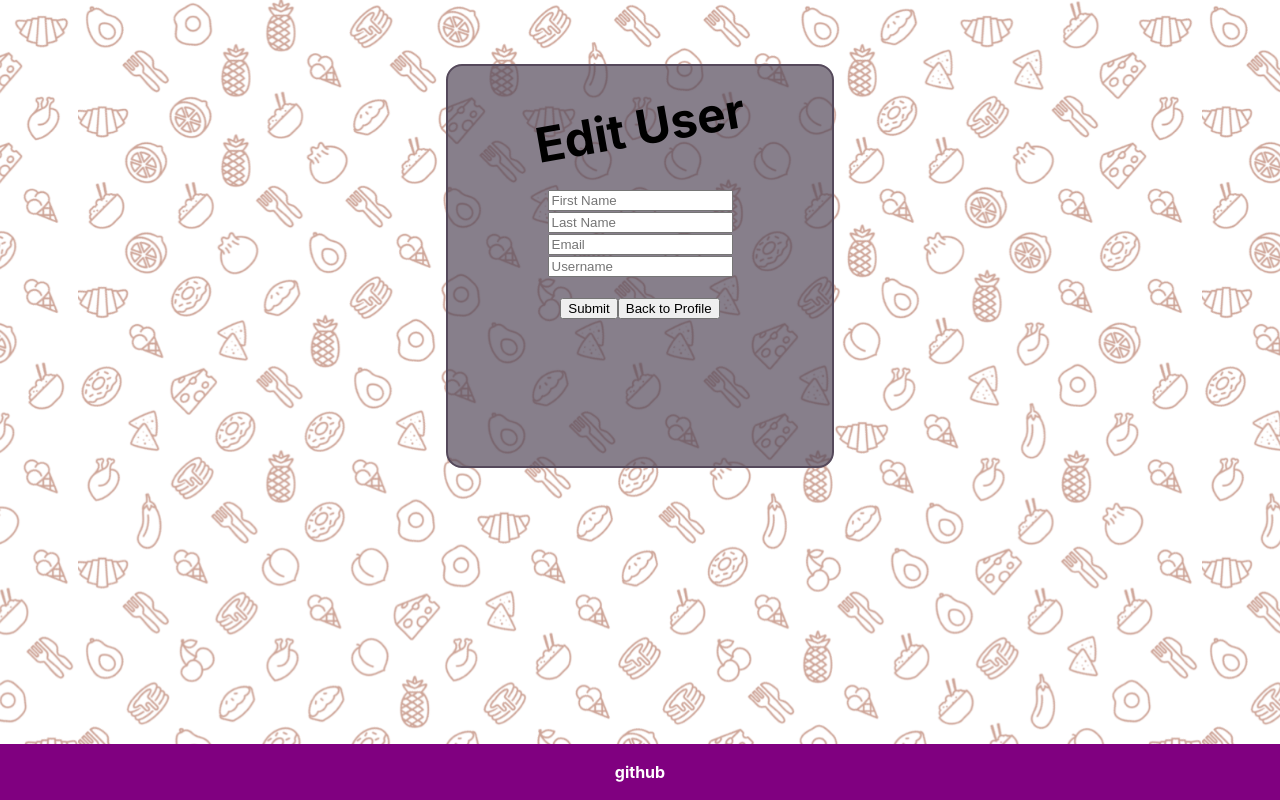
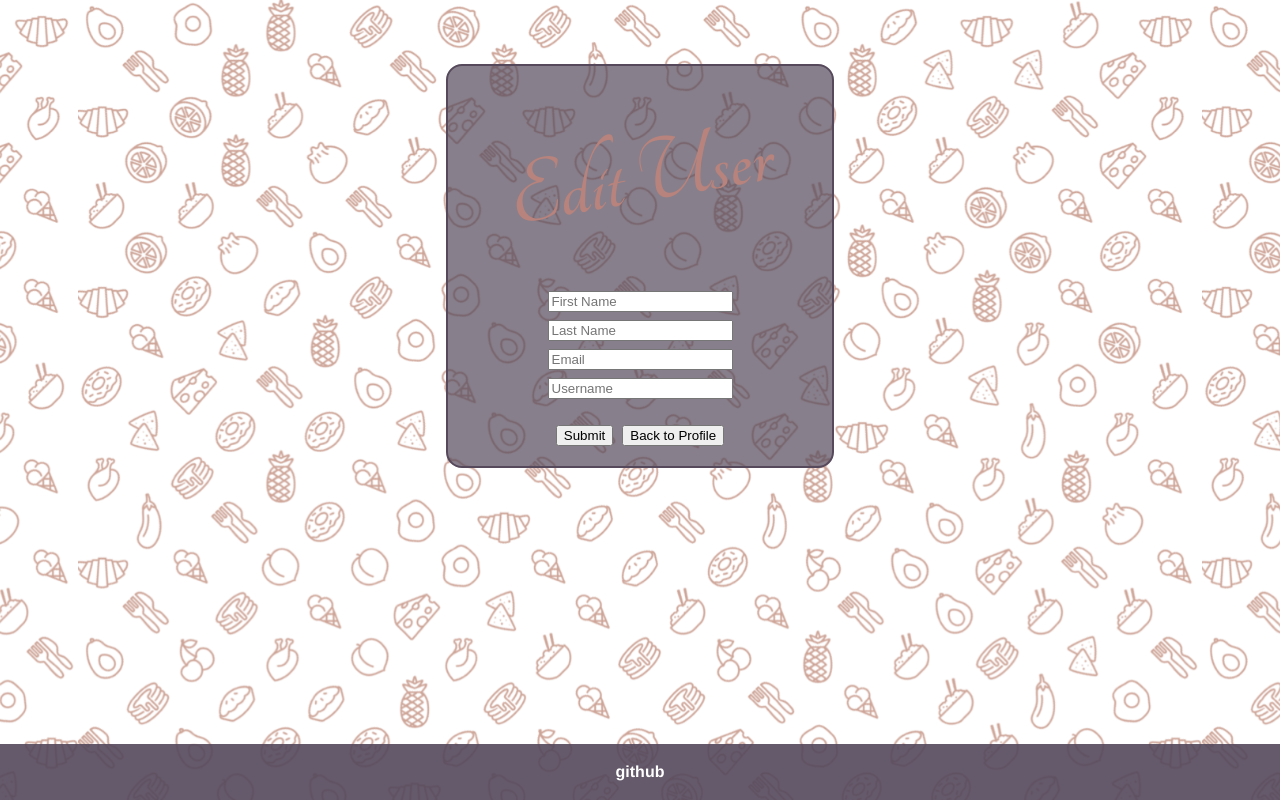
Before and after one commit to DanThomp507/Everybody-Eats, a React (Create React App) app in the folder client/: page /user/1/edit in a window 1280 px wide. Built offline with nearby package versions, Linux system fonts and the light colour scheme; no server answers; what google-maps-react would draw is missing.

Commit message:
more styling james

```diff
--- a/client/src/components/EventPage.jsx
+++ b/client/src/components/EventPage.jsx
@@ -53,11 +53,13 @@ class EventPage extends Component {
 	  }
  render() {
 	    return(
-	      <>
+        <div className='event-page'>
+          <div>
     	      <h1>{this.state.eventData.event_name}</h1>
             <h2>{this.state.eventData.event_location}</h2>
             <h2>{Moment(this.state.eventData.event_date).format("LLL")}</h2>
             <h2>{this.state.eventData.event_details}</h2>
+          </div>
           {
             (this.props.userData.id == this.state.eventData.host_id)?
             <></>
@@ -81,7 +83,7 @@ class EventPage extends Component {
           <AttendingUsers
             guestList={this.state.guestList}
             />
-	      </>
+        </div>
 	    )
 	  }
 	}
--- a/client/src/components/LoginForm.jsx
+++ b/client/src/components/LoginForm.jsx
@@ -10,9 +10,10 @@ export default props => {
         <h1 className="main-title">Everybody Eats</h1>
         <form>
           <h2>Login</h2>
-          <div>
+          <div className='email-password'>
             <label htmlFor="email">Email</label>
             <input
+              id='email'
               type="text"
               onChange={onChange}
               name="email"
@@ -20,9 +21,10 @@ export default props => {
               value={email}
             />
           </div>
-          <div>
+          <div className='email-password'>
             <label htmlFor="password">Password</label>
             <input
+              id='password'
               type="password"
               onChange={onChange}
               name="password"
--- a/client/src/components/UserForm.jsx
+++ b/client/src/components/UserForm.jsx
@@ -26,6 +26,7 @@ export default props => {
       <h1>{title}</h1>
         <form>
           <input
+            id='user-name'
             onChange={onChange}
             type="text"
             placeholder="First Name"
@@ -34,6 +35,7 @@ export default props => {
           />
           <br/>
           <input
+            id='user-last'
             onChange={onChange}
             type="text"
             placeholder="Last Name"
@@ -42,6 +44,7 @@ export default props => {
           />
           <br/>
           <input
+            id='user-email'
             onChange={onChange}
             type="text"
             placeholder="Email"
@@ -50,6 +53,7 @@ export default props => {
           />
           <br/>
           <input
+            id='user-username'
             onChange={onChange}
             type="text"
             placeholder="Username"
@@ -60,6 +64,7 @@ export default props => {
           {passwordAsk && (
             <>
           <input
+            id='user-password'
             onChange={onChange}
             type="password"
             placeholder="Password"
@@ -70,10 +75,10 @@ export default props => {
           </>
         )}
           <br/>
-          <button type="submit" onClick={onSubmit}>
+          <button id='user-submit' type="submit" onClick={onSubmit}>
             {submitButtonText}
           </button>
-          <button type="submit" onClick={onClick}>
+          <button id='user-back' type="submit" onClick={onClick}>
             {backButtonText}
           </button>
         </form>
--- a/client/src/css/App.css
+++ b/client/src/css/App.css
@@ -5,6 +5,10 @@ html {
   background-size: contain;
   height: 100%;
   width: 100%;
+}
+
+.main-app-body {
+  font-family: 'helvetica'
 }
 
 /* login page and title. Also the main page. (for now) */
@@ -34,8 +38,11 @@ html {
 
 .user-form-container h1 {
   transform: rotate(-10deg);
-  font-size: 300%;
+  font-size: 600%;
   text-align: center;
+  color: #b8837c;
+  font-family: 'Tangerine', cursive;
+  font-weight: 700;
 }
 
 .login-button {
@@ -76,6 +83,8 @@ html {
 
 .title-container {
   padding-left: 20%;
+  font-weight: 600;
+  font-size: 110%;
 }
 
 .attending-hosting {
@@ -93,6 +102,20 @@ html {
   font-weight: 200;
 }
 
+/* email and password input */
+#email {
+  margin-left: .8em;
+}
+
+#password {
+  margin-top: 1em;
+  margin-left: .7em;
+}
+
+.email-password {
+  font-size: 130%;
+}
+
 .footer {
     position: fixed;
     bottom: 0vh;
@@ -101,7 +124,7 @@ html {
     display: flex;
     justify-content: space-around;
     align-items: center;
-    background-color: purple;
+    background-color: rgba(85, 73, 91, .9);
     z-index: 2;
   }
   .footer a {
@@ -115,6 +138,8 @@ html {
 .eventsList-container {
   display: flex;
   justify-content: space-around;
+  background-color: rgba(145, 142, 145, 60%);
+  height: 50vh;
 }
 .create-event-title {
   text-align: center;
@@ -149,3 +174,33 @@ html {
   justify-content: center;
   align-items: center;
 }
+
+
+#user-name {
+  margin-bottom: 1vh;
+}
+
+#user-last {
+  margin-bottom: 1vh;
+}
+
+#user-email {
+  margin-bottom: 1vh;
+}
+
+#user-username {
+  margin-bottom: 1vh;
+}
+
+#user-name {
+  margin-bottom: 1vh;
+}
+
+#user-submit {
+  margin-right: .7vw;
+}
+
+
+.test {
+  display: flex;
+}
```
Lines whose indentation alone changed are shown as unchanged.
